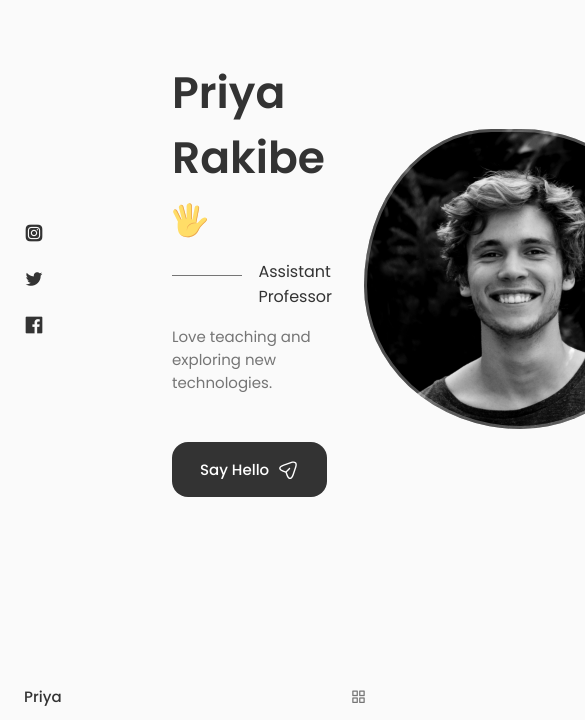
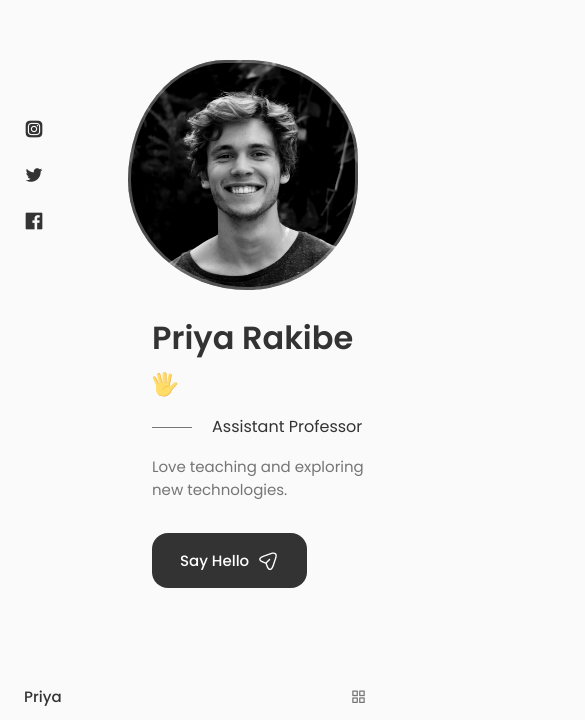
Before and after one commit to Ishan0704/portfolio-priya-mam, a React (Create React App) app: page / in a window 390 px wide. Shown: the part 124-844 px from the top of the page, 585 px wide, since content can reach past the window. Built offline with nearby package versions, Linux system fonts and the light colour scheme.

Commit message:
Responsive home

```diff
--- a/src/components/home/Data.jsx
+++ b/src/components/home/Data.jsx
@@ -3,7 +3,8 @@ import React from 'react'
 const Data = () => {
   return (
     <div className="home__data">
-        <h1 className="home__title">Priya Rakibe
+        <h1 className="home__title">
+        Priya Rakibe
         <svg
                   width="36"
                   height="36"
--- a/src/components/home/home.css
+++ b/src/components/home/home.css
@@ -29,6 +29,7 @@
     width:38px;
     height: 38px;
     margin-left: 0.4rem;
+
 }
 
 .home__subtitle{
@@ -51,7 +52,7 @@
 
 .home__description{
     max-width: 400px;
-    margin-bottom: var(--mb-3);
+    margin-bottom: var(--mb-2);
 }
 .home__img{
     background-image: url(../../assets//profile.jpg);
@@ -61,7 +62,6 @@
     width:300px;
     height: 300px;
     box-shadow: inset 0 0 0 3px rgb(255 255 255 /30%);
-
     order: 1;
     justify-self: center;
     animation: profile_animate 6s ease-in-out infinite 1s;
@@ -80,3 +80,85 @@
         border-radius: 60% 40% 30% 70% / 60% 30% 70% 40%;
     }
 }
+
+/*=============== BREAKPOINTS ===============*/
+
+@media screen and (max-width: 992px) {
+
+    .home__content{
+        grid-template-columns: 100px repeat(2, 1fr);
+        column-gap:1.5rem;
+    }
+
+    .home__hand{
+        width:26px;
+        height: 26px;
+    }
+
+    .home__subtitle{
+        padding-left: 3.75rem;
+        margin-bottom: var(--mb-1);
+    }
+
+    .home__subtitle::before{
+        width:42px;
+        top: 0.8rem;
+    }
+
+    .home__description{
+        max-width: initial;
+        margin-bottom: var(--mb-2.5);
+    }
+
+    .home__img{
+        width: 250px;
+        height: 250px;
+    }
+}
+
+@media screen and (max-width: 768px) {
+
+    .home__title{
+        font-size: xx-large;
+    }
+    .home__subtitle::before{
+        width:40px;
+    }
+}
+
+@media screen and (max-width: 576px) {
+
+    .home__content{
+        grid-template-columns: 1fr 3fr;
+    }
+
+    .home__img{
+        width: 230px;
+        height: 230px;
+        order: initial;
+        justify-self: first baseline;
+
+    }
+
+    .home__data{
+        grid-column: 1/3;
+        padding-left: 8rem;
+    }
+}
+
+@media screen and (max-width: 350px) {
+
+    .home__content{
+        grid-template-columns: 0.3fr 3fr;
+    }
+
+    .home__img{
+        order: initial;
+        padding-left: 5rem;
+    }
+
+    .home__data{
+        grid-column: 1/3;
+        padding-left: 4rem;
+    }
+}
```
